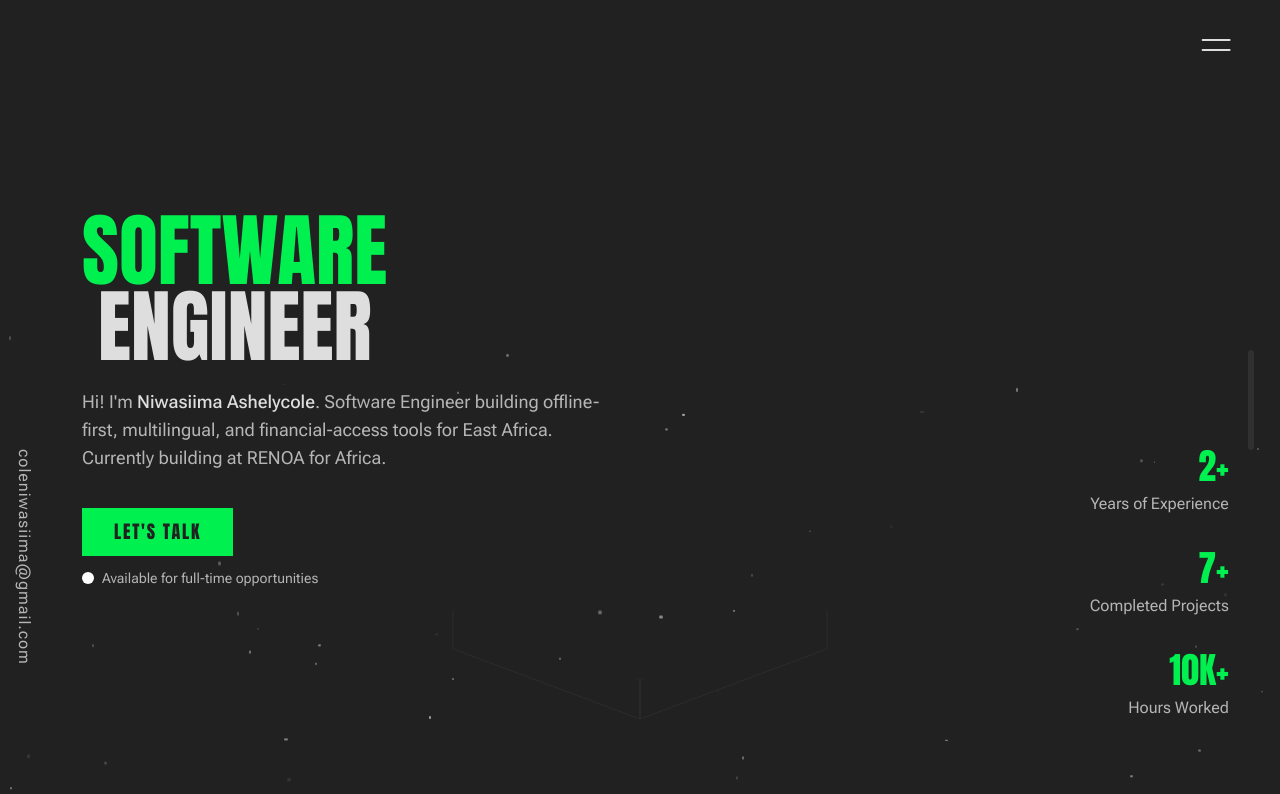
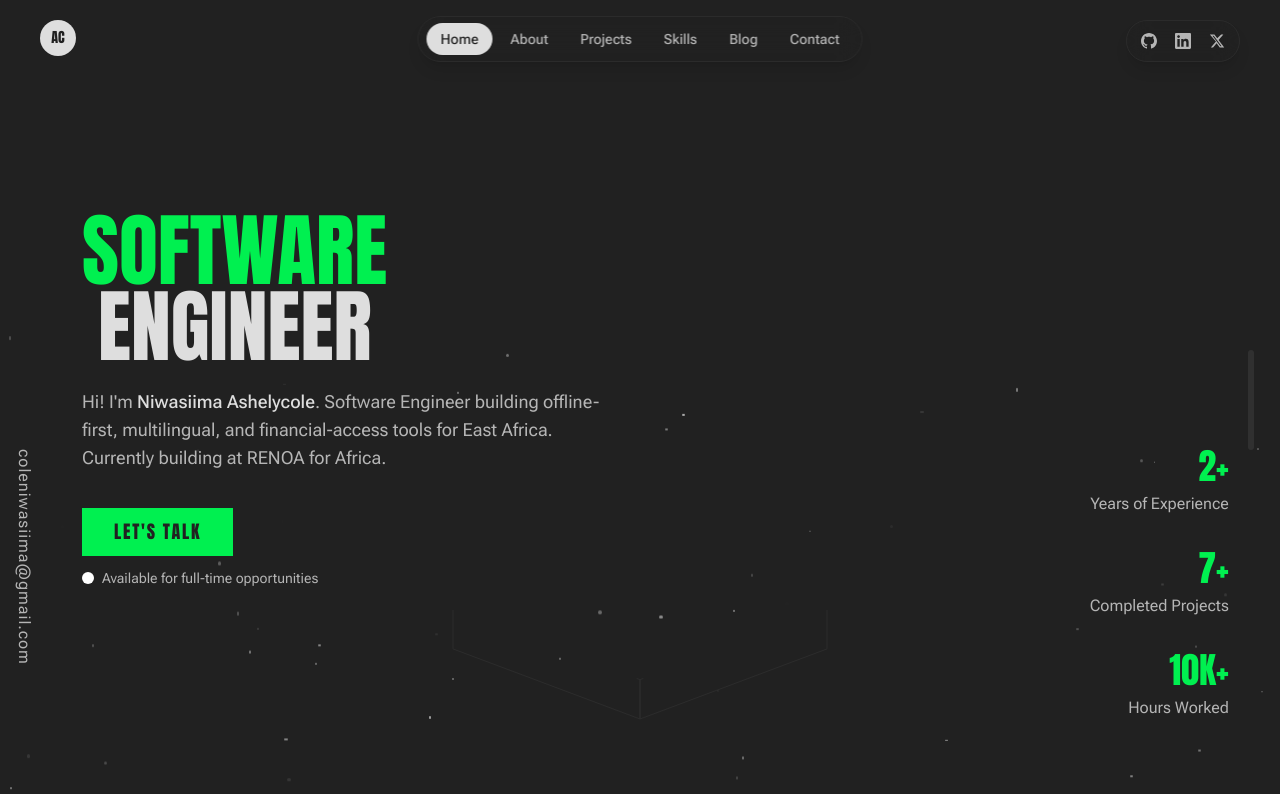
Before and after one commit to Ashelycole1/MY-OWN-PORTFOLIO, a Next.js app: page / in a window 1280 px wide. Shown: the top 794 px of the page. Built offline with nearby package versions, Linux system fonts and the light colour scheme.

Commit message:
feat(nav): replace sidebar with floating pill navbar

```diff
--- a/components/Navbar.tsx
+++ b/components/Navbar.tsx
@@ -1,169 +1,132 @@
 'use client';
 import { cn } from '@/lib/utils';
-import { useState } from 'react';
-import { MoveUpRight } from 'lucide-react';
-import { useRouter } from 'next/navigation';
-import { GENERAL_INFO, SOCIAL_LINKS } from '@/lib/data';
+import { useState, useEffect } from 'react';
+import { useRouter, usePathname } from 'next/navigation';
+import Link from 'next/link';
 
-const COLORS = [
-    'bg-yellow-500 text-black',
-    'bg-blue-500 text-white',
-    'bg-teal-500 text-black',
-    'bg-indigo-500 text-white',
-    'bg-purple-500 text-white',
-    'bg-pink-500 text-white',
+const MENU_LINKS = [
+    { name: 'Home', url: '/' },
+    { name: 'About', url: '/#about-me' },
+    { name: 'Projects', url: '/#selected-projects' },
+    { name: 'Skills', url: '/#skills' },
+    { name: 'Blog', url: '/blog' },
+    { name: 'Contact', url: '/#contact' },
 ];
 
-const MENU_LINKS = [
-    {
-        name: 'Home',
-        url: '/',
-    },
-    {
-        name: 'About Me',
-        url: '/#about-me',
-    },
-    {
-        name: 'Experience',
-        url: '/#my-experience',
-    },
-    {
-        name: 'Certifications',
-        url: '/#certifications',
-    },
-    {
-        name: 'Projects',
-        url: '/#selected-projects',
-    },
-    {
-        name: 'Blog',
-        url: '/blog',
-    },
-];
+// Social icons as inline SVGs
+const SocialIcon = ({ name }: { name: string }) => {
+    if (name === 'github') {
+        return (
+            <svg viewBox="0 0 24 24" fill="currentColor" className="w-4 h-4">
+                <path d="M12 0c-6.626 0-12 5.373-12 12 0 5.302 3.438 9.8 8.207 11.387.599.111.793-.261.793-.577v-2.234c-3.338.726-4.033-1.416-4.033-1.416-.546-1.387-1.333-1.756-1.333-1.756-1.089-.745.083-.729.083-.729 1.205.084 1.839 1.237 1.839 1.237 1.07 1.834 2.807 1.304 3.492.997.107-.775.418-1.305.762-1.604-2.665-.305-5.467-1.334-5.467-5.931 0-1.311.469-2.381 1.236-3.221-.124-.303-.535-1.524.117-3.176 0 0 1.008-.322 3.301 1.23.957-.266 1.983-.399 3.003-.404 1.02.005 2.047.138 3.006.404 2.291-1.552 3.297-1.23 3.297-1.23.653 1.653.242 2.874.118 3.176.77.84 1.235 1.911 1.235 3.221 0 4.609-2.807 5.624-5.479 5.921.43.372.823 1.102.823 2.222v3.293c0 .319.192.694.801.576 4.765-1.589 8.199-6.086 8.199-11.386 0-6.627-5.373-12-12-12z" />
+            </svg>
+        );
+    }
+    if (name === 'linkedin') {
+        return (
+            <svg viewBox="0 0 24 24" fill="currentColor" className="w-4 h-4">
+                <path d="M20.447 20.452h-3.554v-5.569c0-1.328-.027-3.037-1.852-3.037-1.853 0-2.136 1.445-2.136 2.939v5.667H9.351V9h3.414v1.561h.046c.477-.9 1.637-1.85 3.37-1.85 3.601 0 4.267 2.37 4.267 5.455v6.286zM5.337 7.433c-1.144 0-2.063-.926-2.063-2.065 0-1.138.92-2.063 2.063-2.063 1.14 0 2.064.925 2.064 2.063 0 1.139-.925 2.065-2.064 2.065zm1.782 13.019H3.555V9h3.564v11.452zM22.225 0H1.771C.792 0 0 .774 0 1.729v20.542C0 23.227.792 24 1.771 24h20.451C23.2 24 24 23.227 24 22.271V1.729C24 .774 23.2 0 22.222 0h.003z" />
+            </svg>
+        );
+    }
+    if (name === 'x') {
+        return (
+            <svg viewBox="0 0 24 24" fill="currentColor" className="w-4 h-4">
+                <path d="M18.244 2.25h3.308l-7.227 8.26 8.502 11.24H16.17l-4.714-6.231-5.401 6.231H2.734l7.73-8.835L1.254 2.25H8.08l4.253 5.622zm-1.161 17.52h1.833L7.084 4.126H5.117z" />
+            </svg>
+        );
+    }
+    return null;
+};
+
+// Logo mark — initials in a small circle
+const Logo = () => (
+    <Link href="/" className="flex items-center justify-center size-9 rounded-full bg-foreground text-background font-anton text-sm select-none hover:bg-primary hover:text-primary-foreground transition-colors">
+        AC
+    </Link>
+);
 
 const Navbar = () => {
-    const [isMenuOpen, setIsMenuOpen] = useState(false);
+    const [scrolled, setScrolled] = useState(false);
+    const [activeLink, setActiveLink] = useState('/');
     const router = useRouter();
+    const pathname = usePathname();
+
+    useEffect(() => {
+        const onScroll = () => setScrolled(window.scrollY > 20);
+        window.addEventListener('scroll', onScroll, { passive: true });
+        return () => window.removeEventListener('scroll', onScroll);
+    }, []);
+
+    useEffect(() => {
+        setActiveLink(pathname);
+    }, [pathname]);
+
+    const handleNav = (url: string) => {
+        router.push(url);
+        setActiveLink(url);
+    };
+
+    // Pick the social links we want in the icon tray (github, linkedin, x)
+    const iconSocials = [
+        { name: 'github', url: 'https://github.com/Ashelycole1' },
+        { name: 'linkedin', url: 'https://www.linkedin.com/in/niwasiima-ashelycole-091698390' },
+        { name: 'x', url: 'https://x.com/ashelycole01' },
+    ];
 
     return (
-        <>
-            <div className="sticky top-0 z-[4]">
-                <button
-                    className={cn(
-                        'group size-12 absolute top-5 right-5 md:right-10 z-[2]',
-                    )}
-                    onClick={() => setIsMenuOpen(!isMenuOpen)}
-                >
-                    <span
-                        className={cn(
-                            'inline-block w-3/5 h-0.5 bg-foreground rounded-full absolute left-1/2 -translate-x-1/2 top-1/2 duration-300 -translate-y-[5px] ',
-                            {
-                                'rotate-45 -translate-y-1/2': isMenuOpen,
-                                'md:group-hover:rotate-12': !isMenuOpen,
-                            },
-                        )}
-                    ></span>
-                    <span
-                        className={cn(
-                            'inline-block w-3/5 h-0.5 bg-foreground rounded-full absolute left-1/2 -translate-x-1/2 top-1/2 duration-300 translate-y-[5px] ',
-                            {
-                                '-rotate-45 -translate-y-1/2': isMenuOpen,
-                                'md:group-hover:-rotate-12': !isMenuOpen,
-                            },
-                        )}
-                    ></span>
-                </button>
+        <header className="fixed top-0 inset-x-0 z-50 flex items-start justify-between px-5 md:px-10 pt-5 pointer-events-none">
+
+            {/* Left — logo */}
+            <div className="pointer-events-auto">
+                <Logo />
             </div>
 
-            <div
+            {/* Center — pill nav */}
+            <nav
                 className={cn(
-                    'overlay fixed inset-0 z-[2] bg-black/70 transition-all duration-150',
-                    {
-                        'opacity-0 invisible pointer-events-none': !isMenuOpen,
-                    },
-                )}
-                onClick={() => setIsMenuOpen(false)}
-            ></div>
-
-            <div
-                className={cn(
-                    'fixed top-0 right-0 h-[100dvh] w-[500px] max-w-[calc(100vw-3rem)] transform translate-x-full transition-transform duration-700 z-[3] overflow-hidden gap-y-14',
-                    'flex flex-col lg:justify-center py-10',
-                    { 'translate-x-0': isMenuOpen },
+                    'pointer-events-auto absolute left-1/2 -translate-x-1/2 top-4',
+                    'flex items-center gap-1 px-2 py-1.5 rounded-full',
+                    'bg-[hsl(var(--background-light))/80] backdrop-blur-md border border-border/40',
+                    'shadow-lg transition-all duration-300',
+                    scrolled && 'shadow-2xl border-border/60',
                 )}
             >
-                <div
-                    className={cn(
-                        'fixed inset-0 scale-150 translate-x-1/2 rounded-[50%] bg-background-light duration-700 delay-150 z-[-1]',
-                        {
-                            'translate-x-0': isMenuOpen,
-                        },
-                    )}
-                ></div>
+                {MENU_LINKS.map((link) => {
+                    const isActive = activeLink === link.url || (link.url !== '/' && pathname === link.url);
+                    return (
+                        <button
+                            key={link.name}
+                            onClick={() => handleNav(link.url)}
+                            className={cn(
+                                'px-3.5 py-1.5 rounded-full text-sm font-medium transition-all duration-200',
+                                isActive
+                                    ? 'bg-foreground text-background'
+                                    : 'text-muted-foreground hover:text-foreground hover:bg-muted',
+                            )}
+                        >
+                            {link.name}
+                        </button>
+                    );
+                })}
+            </nav>
 
-                <div className="grow flex md:items-center w-full max-w-[300px] mx-8 sm:mx-auto">
-                    <div className="flex gap-10 lg:justify-between max-lg:flex-col w-full">
-                        <div className="max-lg:order-2">
-                            <p className="text-muted-foreground mb-5 md:mb-8">
-                                SOCIAL
-                            </p>
-                            <ul className="space-y-3">
-                                {SOCIAL_LINKS.map((link) => (
-                                    <li key={link.name}>
-                                        <a
-                                            href={link.url}
-                                            target="_blank"
-                                            rel="noreferrer"
-                                            className="text-lg capitalize hover:underline"
-                                        >
-                                            {link.name}
-                                        </a>
-                                    </li>
-                                ))}
-                            </ul>
-                        </div>
-                        <div className="">
-                            <p className="text-muted-foreground mb-5 md:mb-8">
-                                MENU
-                            </p>
-                            <ul className="space-y-3">
-                                {MENU_LINKS.map((link, idx) => (
-                                    <li key={link.name}>
-                                        <button
-                                            onClick={() => {
-                                                router.push(link.url);
-                                                setIsMenuOpen(false);
-                                            }}
-                                            className="group text-xl flex items-center gap-3"
-                                        >
-                                            <span
-                                                className={cn(
-                                                    'size-3.5 bg-white/20 rounded-full flex items-center justify-center group-hover:scale-[200%] transition-all',
-                                                    COLORS[idx],
-                                                )}
-                                            >
-                                                <MoveUpRight
-                                                    size={8}
-                                                    className="scale-0 group-hover:scale-100 transition-all"
-                                                />
-                                            </span>
-                                            {link.name}
-                                        </button>
-                                    </li>
-                                ))}
-                            </ul>
-                        </div>
-                    </div>
-                </div>
-
-                <div className="w-full max-w-[300px] mx-8 sm:mx-auto">
-                    <p className="text-muted-foreground mb-4">GET IN TOUCH</p>
-                    <a href={`mailto:${GENERAL_INFO.email}`}>
-                        {GENERAL_INFO.email}
+            {/* Right — social icon pills */}
+            <div className="pointer-events-auto flex items-center gap-1.5 bg-[hsl(var(--background-light))/80] backdrop-blur-md border border-border/40 rounded-full px-2 py-1.5 shadow-lg">
+                {iconSocials.map((social) => (
+                    <a
+                        key={social.name}
+                        href={social.url}
+                        target="_blank"
+                        rel="noopener noreferrer"
+                        className="flex items-center justify-center size-7 rounded-full text-muted-foreground hover:text-foreground hover:bg-muted transition-all duration-200"
+                        aria-label={social.name}
+                    >
+                        <SocialIcon name={social.name} />
                     </a>
-                </div>
+                ))}
             </div>
-        </>
+        </header>
     );
 };
 
```
